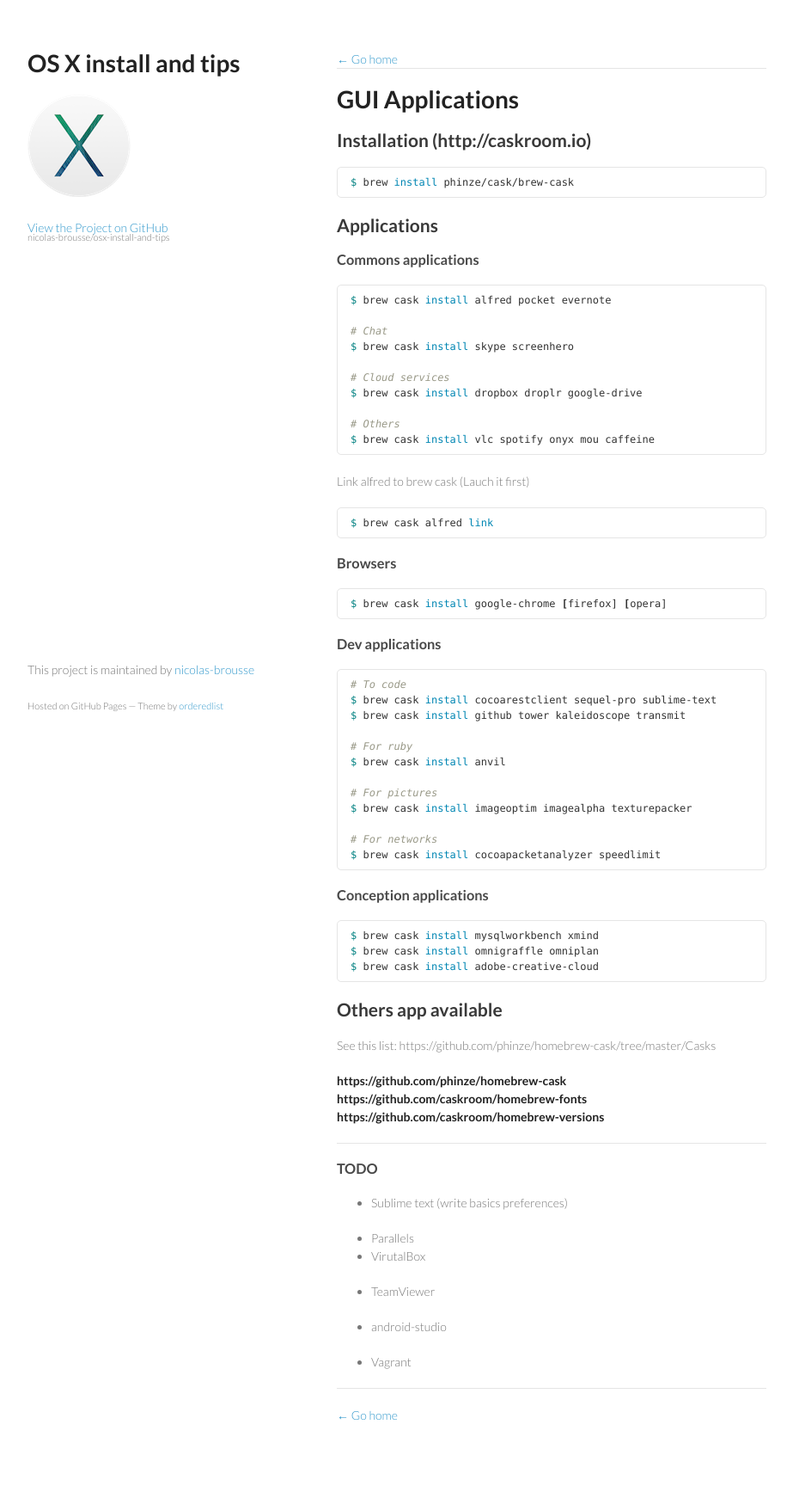
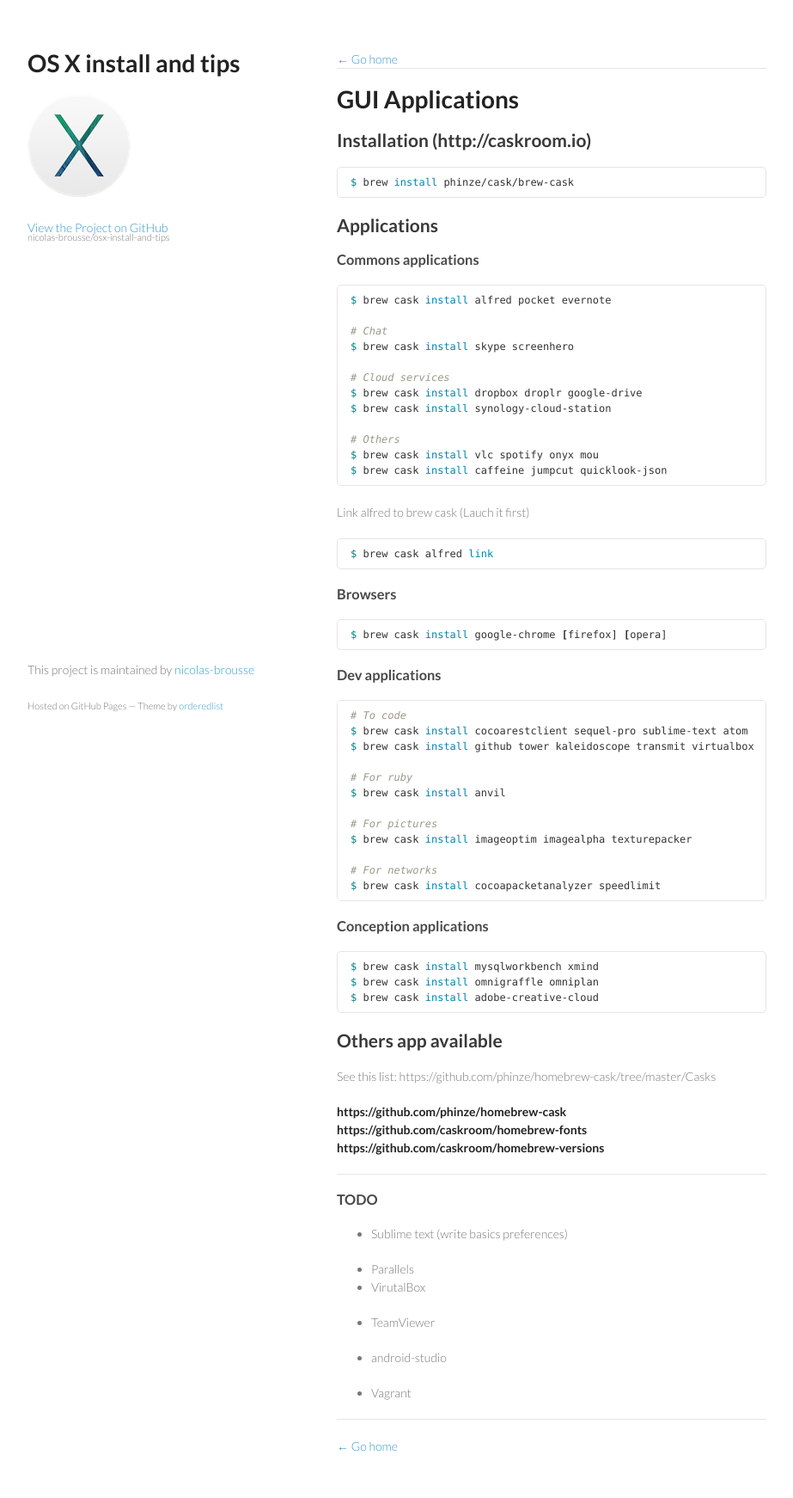
Before and after one commit to nicolas-brousse/osx-install-and-tips, a Jekyll site: the page built from pages/installation/gui-apps.md, in a window 1280 px wide. Shown: the whole page at 86% size, without its empty margins (178-1101 px from the left). Built offline with Jekyll 4.4.1, drawn with Linux system fonts in a browser that asks for light colours; Markdown is read by kramdown in place of the engine named in the settings; before the commit the page ends 1706 px from its top, so only the background shows below that.

Commit message:
Update gui

````diff
--- a/pages/installation/gui-apps.md
+++ b/pages/installation/gui-apps.md
@@ -21,9 +21,11 @@
 
 # Cloud services
 $ brew cask install dropbox droplr google-drive
+$ brew cask install synology-cloud-station
 
 # Others
-$ brew cask install vlc spotify onyx mou caffeine
+$ brew cask install vlc spotify onyx mou
+$ brew cask install caffeine jumpcut quicklook-json
 ```
 
 Link alfred to brew cask (Lauch it first)
@@ -44,8 +46,8 @@
 
 ```bash
 # To code
-$ brew cask install cocoarestclient sequel-pro sublime-text
-$ brew cask install github tower kaleidoscope transmit
+$ brew cask install cocoarestclient sequel-pro sublime-text atom
+$ brew cask install github tower kaleidoscope transmit virtualbox
 
 # For ruby
 $ brew cask install anvil
````
Also changed, not shown: index.md (+1 -0 lines), pages/configuration/atom.md (added, +11 -0 lines).
